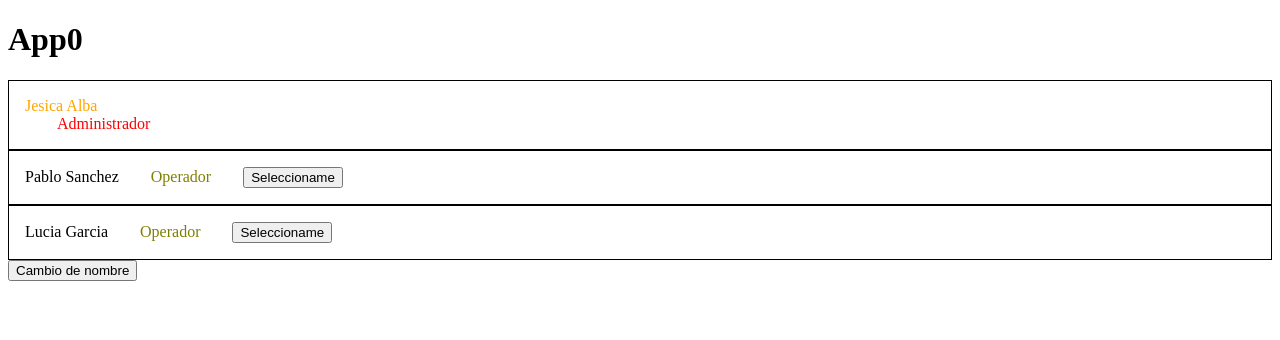
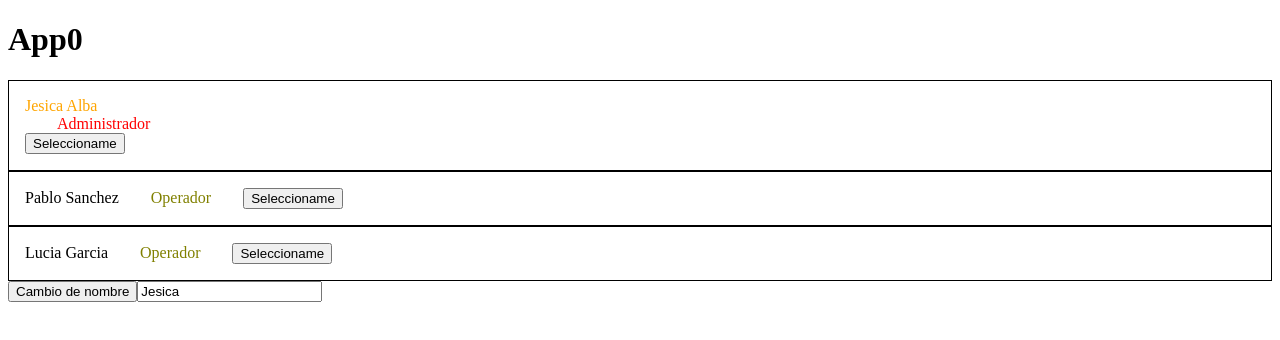
Before and after one commit to pjmolina/ng-18, an Angular app: page / in a window 1280 px wide. Shown: the top 340 px of the page. Built offline with nearby package versions, Linux system fonts and the light colour scheme.

Commit message:
ejemplo de doble databinding

```diff
--- a/src/app/app.component.html
+++ b/src/app/app.component.html
@@ -10,4 +10,6 @@
 
 <button (click)="cambiaNombre()">Cambio de nombre</button>
 
+<input [(ngModel)]="this.lista[0].name" />
+
 <router-outlet />
--- a/src/app/app.component.ts
+++ b/src/app/app.component.ts
@@ -3,11 +3,12 @@ import { RouterOutlet } from '@angular/router';
 import { UserComponent } from './user/user.component';
 import { User } from './dominio/user';
 import { CommonModule } from '@angular/common';
+import { FormsModule } from '@angular/forms';
 
 @Component({
   selector: 'app-root',
   standalone: true,
-  imports: [RouterOutlet, UserComponent, CommonModule],
+  imports: [RouterOutlet, UserComponent, CommonModule, FormsModule],
   templateUrl: './app.component.html',
   styleUrl: './app.component.scss'
 })
--- a/src/app/user/user.component.html
+++ b/src/app/user/user.component.html
@@ -1,7 +1,7 @@
 <div class="user">
   <span [class.classAdmin]="admin">{{ name }} {{ surname }}</span>
   <div *ngIf="admin; else operador" class="admin">Administrador</div>
-  <button [hidden]="admin" (click)="pulsado()">Seleccioname</button>
+  <button (click)="pulsado()">Seleccioname</button>
 </div>
 
 <ng-template #operador>
```
